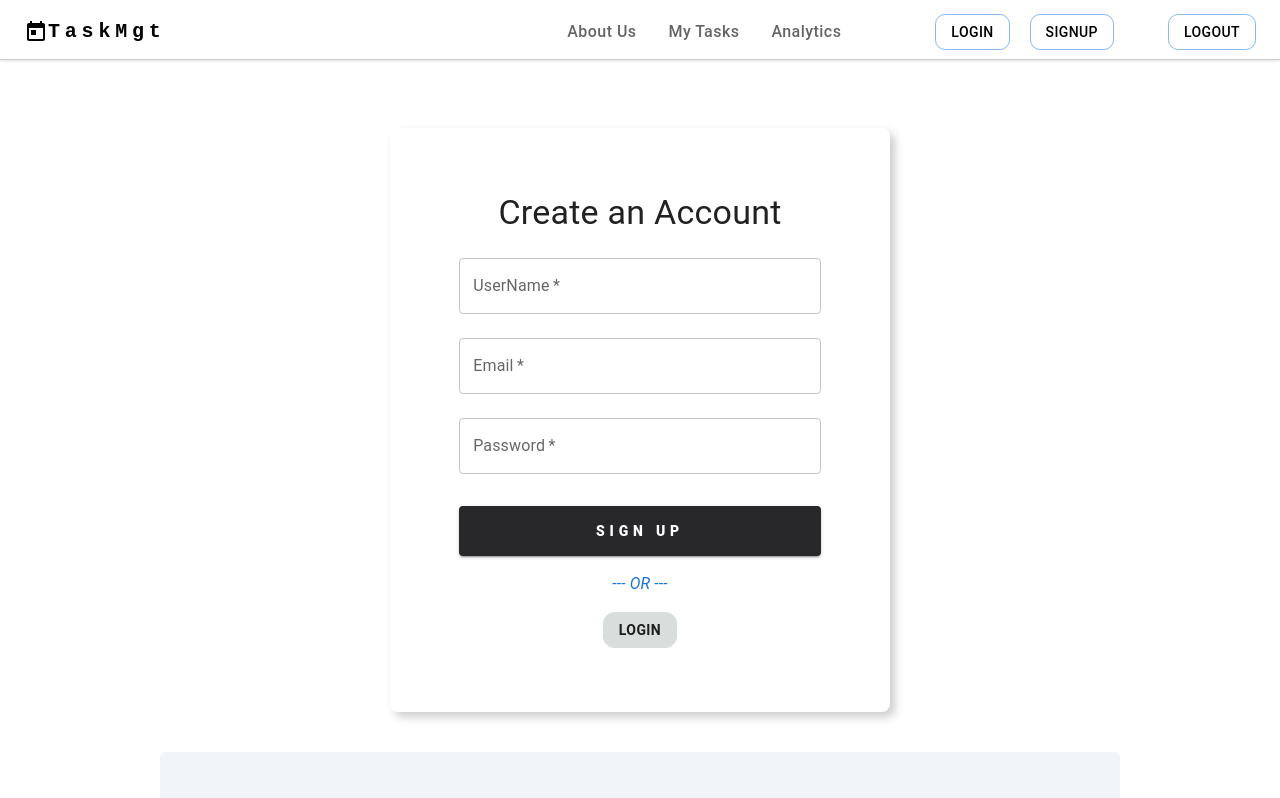
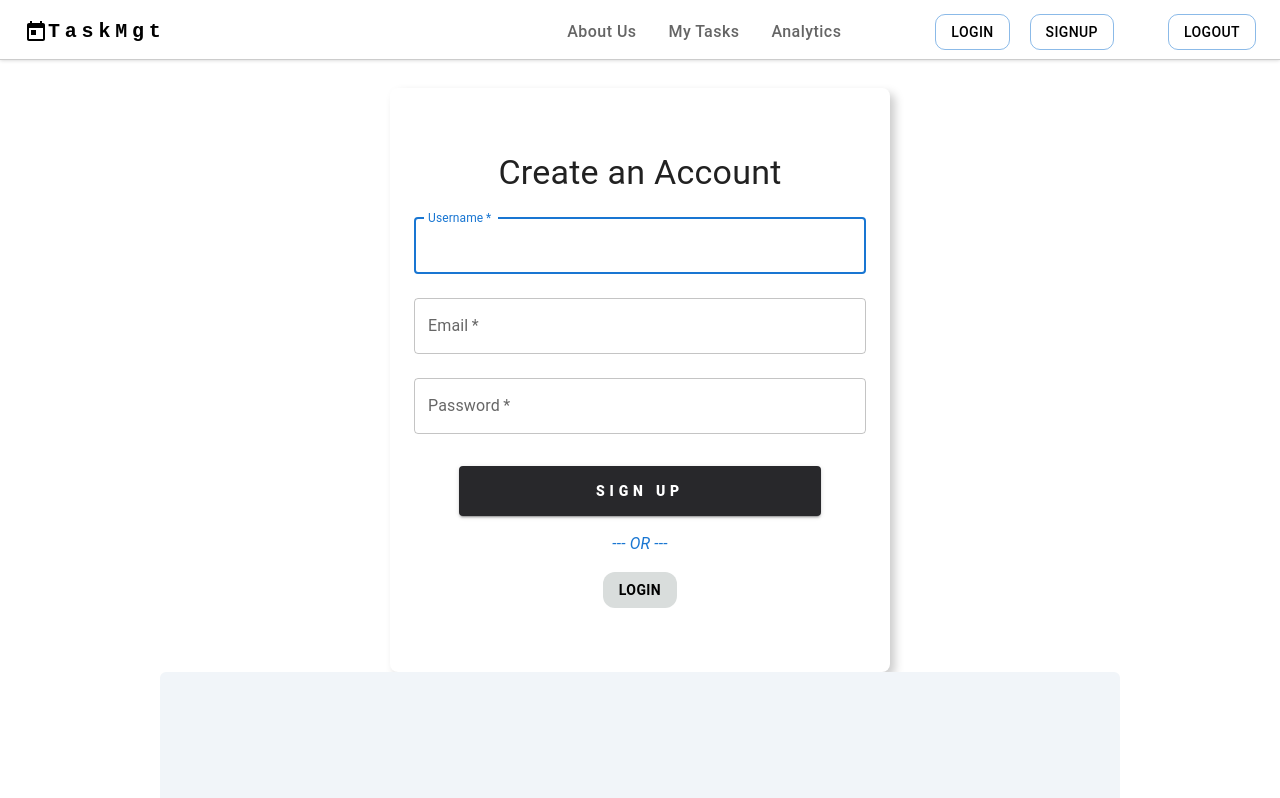
Before and after one commit to mohaelmi/TaskMgt, a React (Create React App) app in the folder frontend/: page /signup in a window 1280 px wide. Shown: the top 798 px of the page. Built offline with nearby package versions, Linux system fonts and the light colour scheme; no server answers.

Commit message:
Refactor Signup component and handle form submission

```diff
--- a/frontend/src/pages/Signup.js
+++ b/frontend/src/pages/Signup.js
@@ -1,30 +1,19 @@
 import React, { useRef, useState, useEffect } from 'react';
 import { Box, TextField, Typography, Button, CssBaseline } from '@mui/material';
 import { useNavigate } from 'react-router-dom';
-// import { use } from '../../../backend/routes/authRoutes';
 
 const SignUp = () => {
-  // const { setAuth } = useContext(AuthContext);
   const navigate = useNavigate();
   const userRef = useRef();
-  const errRef = useRef();
-
-  const [user, setUser] = useState('');
-  const [validName, setValidName] = useState(false);
-  const [userFocus, setUserFocus] = useState(false);
-
-  const [email, setEmail] = useState('');
-  const [validEmail, setValidEmail] = useState(false);
-  const [emailFocus, setEmailFocus] = useState(false);
-
-  const [pwd, setPwd] = useState('');
-  const [validPwd, setValidPwd] = useState(false);
-  const [pwdFocus, setPwdFocus] = useState(false);
-
-  const [pwdMatch, setPwdMatch] = useState('');
-  const [validMatch, setValidMatch] = useState(false);
-  const [matchFocus, setMatchFocus] = useState(false);
-
+  const emailRef = useRef();
+  // const [user, setUser] = useState('');
+  // const [email, setEmail] = useState('');
+  // const [pwd, setPwd] = useState('');
+  const [enteredValues, setEnteredValues] = useState({
+    username: '',
+    email: '',
+    pwd: '',
+  });
   const [errMsg, setErrMsg] = useState('');
   const [success, setSuccess] = useState(false);
 
@@ -34,123 +23,109 @@ const SignUp = () => {
 
   useEffect(() => {
     setErrMsg('');
-  }, [user, email, pwd, pwdMatch]);
+  }, [enteredValues]);
 
   const handleSubmit = async (e) => {
     e.preventDefault();
-    // console.log();
-    // setUserEmail('');
-    // setPwd('');
-    // setSuccess(true);
+    console.log(enteredValues);
+    setSuccess(true);
+  };
+
+  const handleInputChange = (identifier, value) => {
+    setEnteredValues((prevValues) => ({
+      ...prevValues,
+      [identifier]: value,
+    }));
   };
 
   const handleLoginClick = () => {
-    // Navigate to the login page
     navigate('/login');
   };
+
   return (
     <div style={{ paddingTop: '5%' }}>
       <CssBaseline />
+      {success ? (
         <section>
-        {' '}
+          <h1>You are logged in!</h1>
+        </section>
+      ) : (
+        <section>
           <p
-          ref={errRef}
+            ref={emailRef}
             className={errMsg ? 'errmsg' : 'offscreen'}
             aria-live='assertive'
           >
             {errMsg}
           </p>
         </section>
+      )}
 
       <form onSubmit={handleSubmit}>
         <Box
           display='flex'
-          flexDirection={'column'}
+          flexDirection='column'
+          alignItems='center'
           maxWidth={500}
-          alignItems={'center'}
-          justifyContent={'center'}
           margin='auto'
-          marginTop={5}
-          marginBottom={5}
           padding={3}
           borderRadius={2}
-          boxShadow={'5px 5px 10px #ccc'}
+          boxShadow='5px 5px 10px #ccc'
           sx={{ ':hover': { boxShadow: '10px 10px 20px #ccc' } }}
         >
           <Typography
-            marginBottom={1}
             variant='h4'
             textAlign='center'
             marginTop={5}
+            marginBottom={1}
           >
             Create an Account
           </Typography>
 
           <TextField
-            type={'text'}
+            type='text'
             margin='normal'
             id='username'
-            label='UserName'
+            label='Username'
             variant='outlined'
-            sx={{
-              width: '80%',
-            }}
-            ref={userRef}
-            onChange={(e) => setUser(e.target.value)}
-            // value={user}
+            fullWidth
+            inputRef={userRef}
+            onChange={(e) => handleInputChange('username', e.target.value)}
             required
-            // aria-invalid={validName ? 'false' : 'true'}
-            // aria-describedby='uidnote'
-            onFocus={() => setUserFocus(true)}
-            onBlur={() => setUserFocus(false)}
           />
 
           <TextField
-            type={'email'}
+            type='email'
             margin='normal'
             id='email'
             label='Email'
             variant='outlined'
-            sx={{
-              width: '80%',
-            }}
-            ref={userRef}
-            onChange={(e) => setEmail('email', e.target.value)}
-            // value={user}
+            fullWidth
+            inputRef={emailRef}
+            onChange={(e) => handleInputChange('email', e.target.value)}
             required
-            // aria-invalid={validName ? 'false' : 'true'}
-            // aria-describedby='uidnote'
-            onFocus={() => setEmailFocus(true)}
-            onBlur={() => setEmailFocus(false)}
           />
 
           <TextField
-            type={'password'}
+            type='password'
             margin='normal'
             id='password'
             label='Password'
             variant='outlined'
-            sx={{
-              width: '80%',
-            }}
-            onChange={(e) => setPwd('pwd', e.target.value)}
-            // value={pwd}
+            fullWidth
+            onChange={(e) => handleInputChange('pwd', e.target.value)}
             required
-            // aria-invalid={validName ? 'false' : 'true'}
-            // aria-describedby='uidnote'
-            onFocus={() => setPwdFocus(true)}
-            onBlur={() => setPwdFocus(false)}
           />
 
           <Button
+            type='submit'
             variant='contained'
             sx={{
               marginTop: 3,
               height: 50,
               backgroundColor: '#28282B',
               width: '80%',
-              ':hover': { backgroundColor: '#0C0908' },
-
+              '&:hover': { backgroundColor: '#0C0908' },
               fontWeight: 800,
               letterSpacing: '.3rem',
             }}
@@ -164,7 +139,6 @@ const SignUp = () => {
             sx={{
               marginTop: 2,
               fontStyle: 'italic',
-              variant: 'p',
             }}
           >
             --- OR ---
@@ -176,9 +150,9 @@ const SignUp = () => {
               marginTop: 2,
               marginBottom: 5,
               borderRadius: 3,
-              backgroundColor: ' #D9DDDC',
-              Color: 'black',
-              ':hover': { backgroundColor: 'white' },
+              backgroundColor: '#D9DDDC',
+              color: 'black',
+              '&:hover': { backgroundColor: 'white' },
               fontWeight: 'bold',
             }}
             onClick={handleLoginClick}
```
Lines whose indentation alone changed are shown as unchanged.
